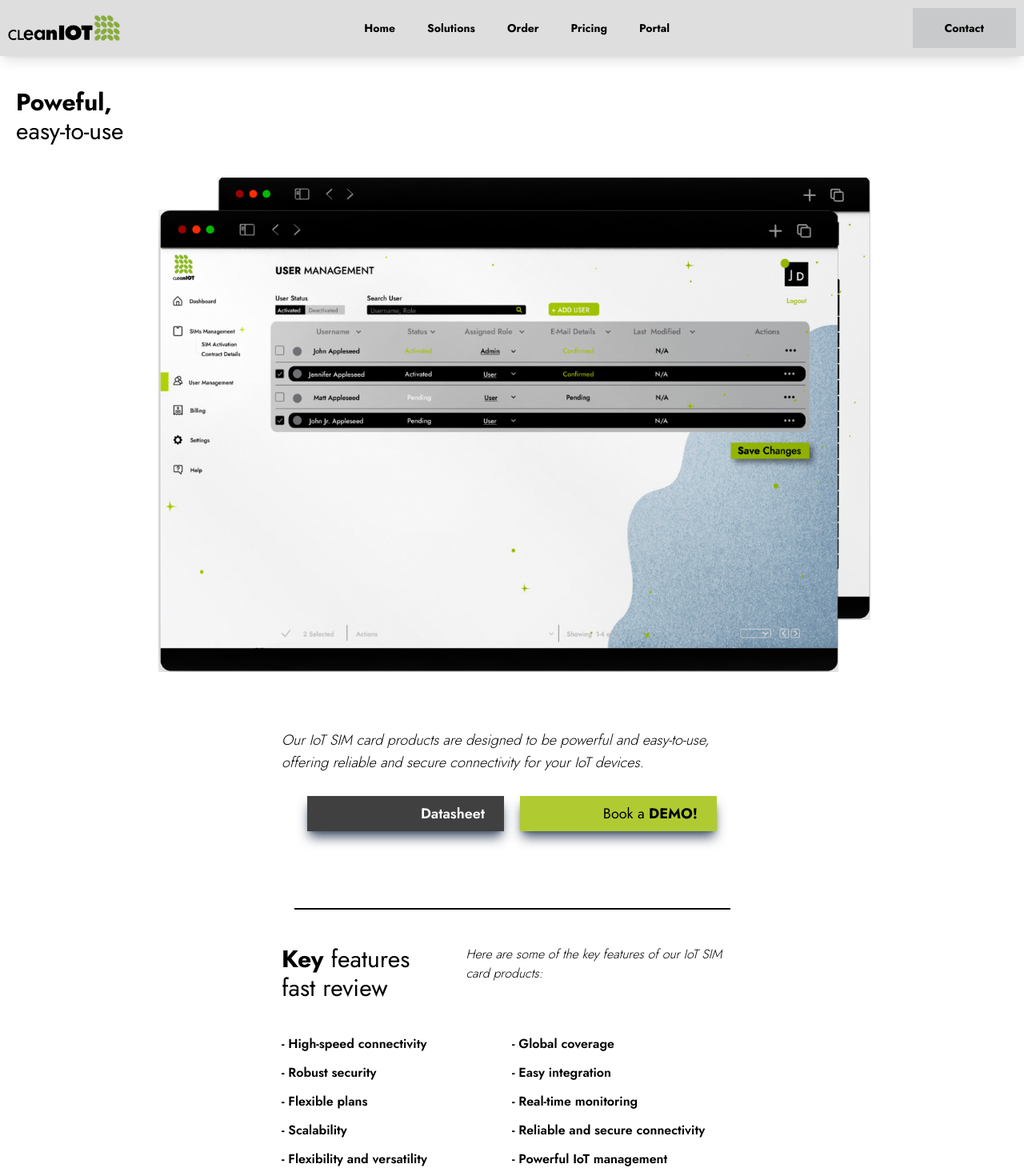
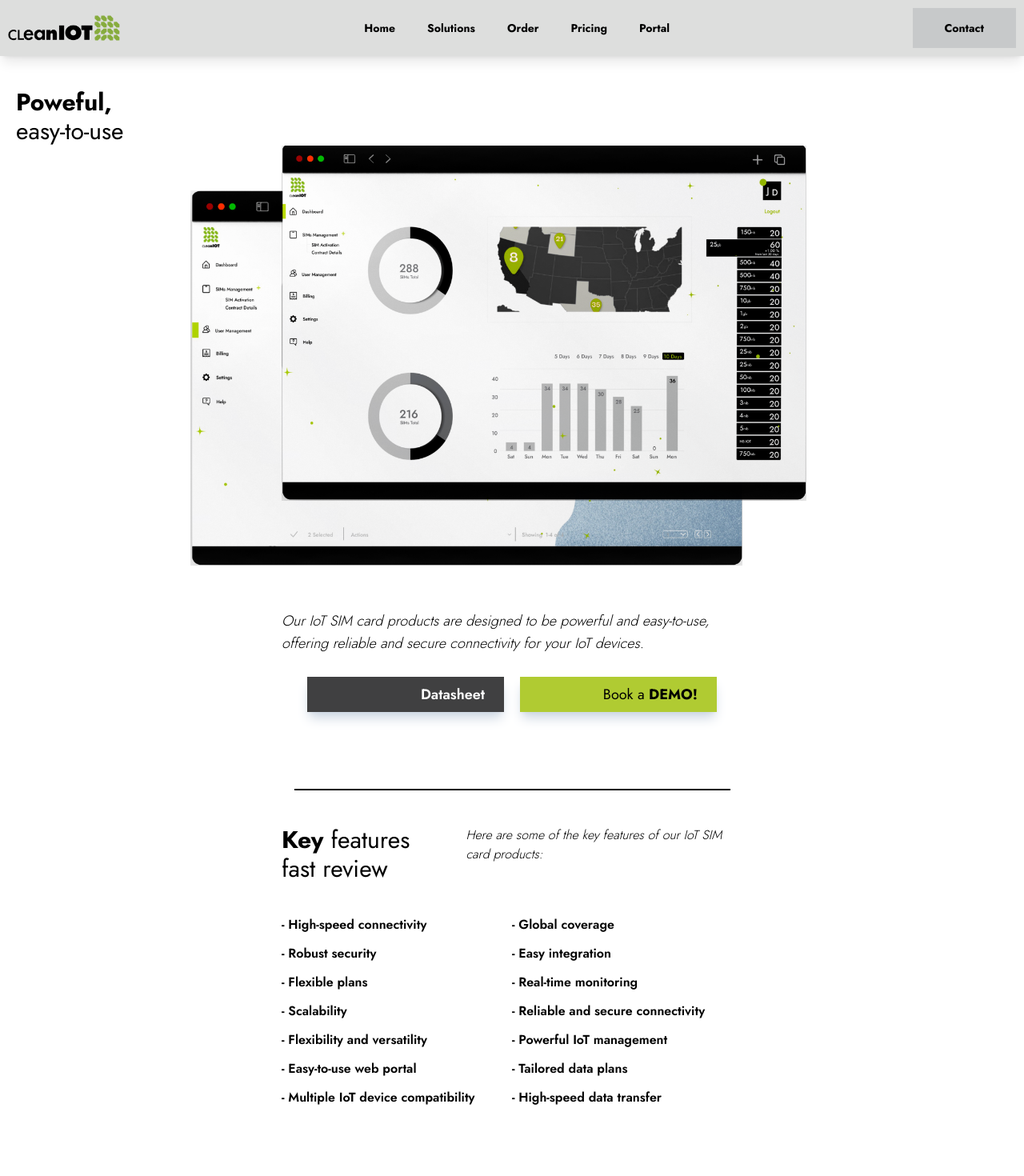
Before and after one commit to srnerturk/clean-iot-web, a Next.js app: page /portal in a window 1280 px wide. Shown: the top 1470 px of the page at 80% size. Built offline with nearby package versions, Linux system fonts and the light colour scheme.

Commit message:
fix css bugs in portal page

```diff
--- a/pages/portal.js
+++ b/pages/portal.js
@@ -1,4 +1,5 @@
 import Image from "next/image";
+import Link from "next/link";
 import { useState } from "react";
 
 export default function Portal() {
@@ -104,21 +105,21 @@ export default function Portal() {
 
   return (
     <div className="container bg-white mx-auto text-black">
-      <h2 className="py-10 pl-5 font-normal">
+      <h2 className="py-10 md:pb-0 md:pt-10 pl-5 font-normal">
         <strong>Poweful,</strong>
         <br /> easy-to-use
       </h2>
       <div className="relative mx-auto max-w-4xl">
         <div className="relative px-10">
           <Image
-            className="ml-10 pb-14"
+            className="ml-10 mx-auto px-10 lg:px-20 z-20 relative pb-14"
             src="/web1.png"
             width={850}
             height={400}
             alt="Vercel Logo"
           />
           <Image
-            className="absolute top-10 right-10"
+            className="absolute z-0 top-10 lg:top-14 right-10 lg:right-20 mx-auto px-20 pb-14"
             src="/web2.png"
             width={850}
             height={400}
@@ -126,18 +127,21 @@ export default function Portal() {
           />
         </div>
       </div>
-      <div className="max-w-xl mx-auto mt-20">
+      <div className="max-w-xl mx-auto mt-20 px-5 xl:px-0">
         <p className="italic font-thin text-lg mb-7">
           Our IoT SIM card products are designed to be powerful and easy-to-use,
           offering reliable and secure connectivity for your IoT devices.
         </p>
-        <div className="flex justify-between mx-auto max-w-lg mt-3 mb-24 gap-5">
-          <button className="bg-[#404041] font-semibold text-end text-lg px-6 py-2 w-full text-white shadow-lg shadow-slate-600">
+        <div className="flex flex-col sm:flex-row justify-between mx-auto max-w-lg mt-3 mb-24 gap-5">
+          <button className="bg-[#404041] font-semibold text-center sm:text-end text-lg px-6 py-2 w-full text-white shadow-lg shadow-slate-300">
             Datasheet
           </button>
-          <button className="bg-green py-2 text-end text-lg px-6 w-full font-normal shadow-lg shadow-slate-600">
+          <Link
+            href={"/contact"}
+            className="bg-green py-2 text-center sm:text-end text-lg px-6 w-full font-normal shadow-lg shadow-slate-300"
+          >
             Book a <strong>DEMO!</strong>
-          </button>
+          </Link>
         </div>
         <div className="w-full border-b-2 mx-auto max-w-[545px] border-black mb-11"></div>
         <div className="flex flex-col md:flex-row md:justify-between px-4 md:px-2 lg:px-0 mt-6">
@@ -217,7 +221,7 @@ export default function Portal() {
 
         <div className="max-w-5xl relative mx-auto z-10">
           <div className="px-5 xl:px-0 pb-10 md:pb-24">
-            <h2 className="text-3xl font-normal ">
+            <h2 className="text-4xl font-normal ">
               <strong>Key</strong> features
             </h2>
             <p className="md:w-80 font-thin italic">
```
